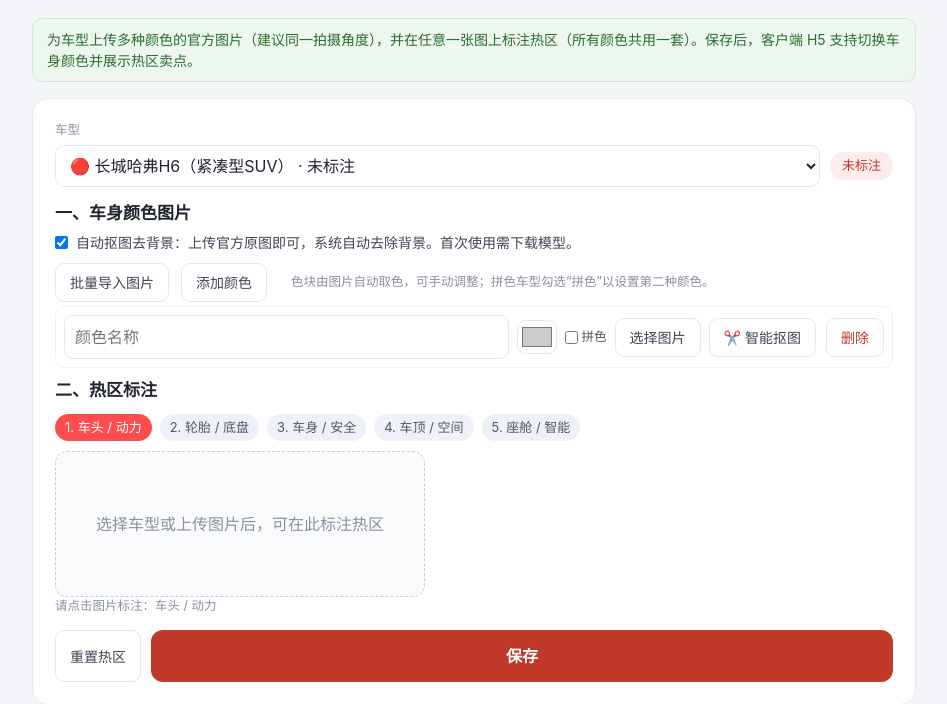
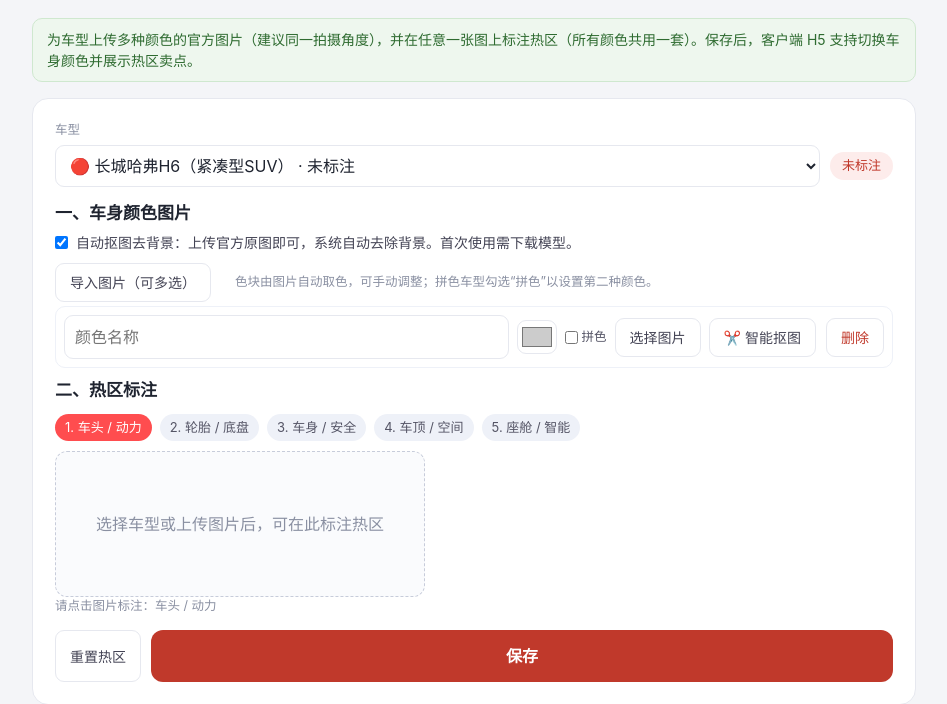
Before and after one commit to Diazzzzzz/Model_Comparison_Agent, a Flask app: page /admin in a window 1280 px wide. Shown: the part 63-767 px from the top of the page, without its empty margins (166-1113 px from the left). Run offline with Flask 3, Linux system fonts and the light colour scheme.

Commit message:
polish(admin): 删掉多余的「添加颜色」按钮(加行统一走导入图片)，导入按钮改名「导入图片（可多选）」

```diff
--- a/templates/admin.html
+++ b/templates/admin.html
@@ -66,8 +66,7 @@
       <input type="checkbox" name="cutout" checked style="width:auto"> 自动抠图去背景：上传官方原图即可，系统自动去除背景。首次使用需下载模型。
     </label>
     <div class="toolrow">
-      <label class="ghost" style="cursor:pointer">批量导入图片<input type="file" id="batch" accept="image/*" multiple style="display:none"></label>
-      <button type="button" class="ghost" id="addRow">添加颜色</button>
+      <label class="ghost" style="cursor:pointer">导入图片（可多选）<input type="file" id="batch" accept="image/*" multiple style="display:none"></label>
       <span class="hint" id="batchprog" style="margin:0"></span>
       <span class="hint" style="margin:0">色块由图片自动取色，可手动调整；拼色车型勾选“拼色”以设置第二种颜色。</span>
     </div>
@@ -268,7 +267,6 @@
   }
 
   document.getElementById('car').addEventListener('change', function(){ loadCar(this.value); });
-  document.getElementById('addRow').addEventListener('click', ()=>addRow());
   document.getElementById('reset').addEventListener('click', function(){
     stage.querySelectorAll('.mk').forEach(m=>m.remove());   // 清掉画布上的红点
     idx=0; hotspots={}; stepUI();                            // 重置进度，可重新点 5 个
```
